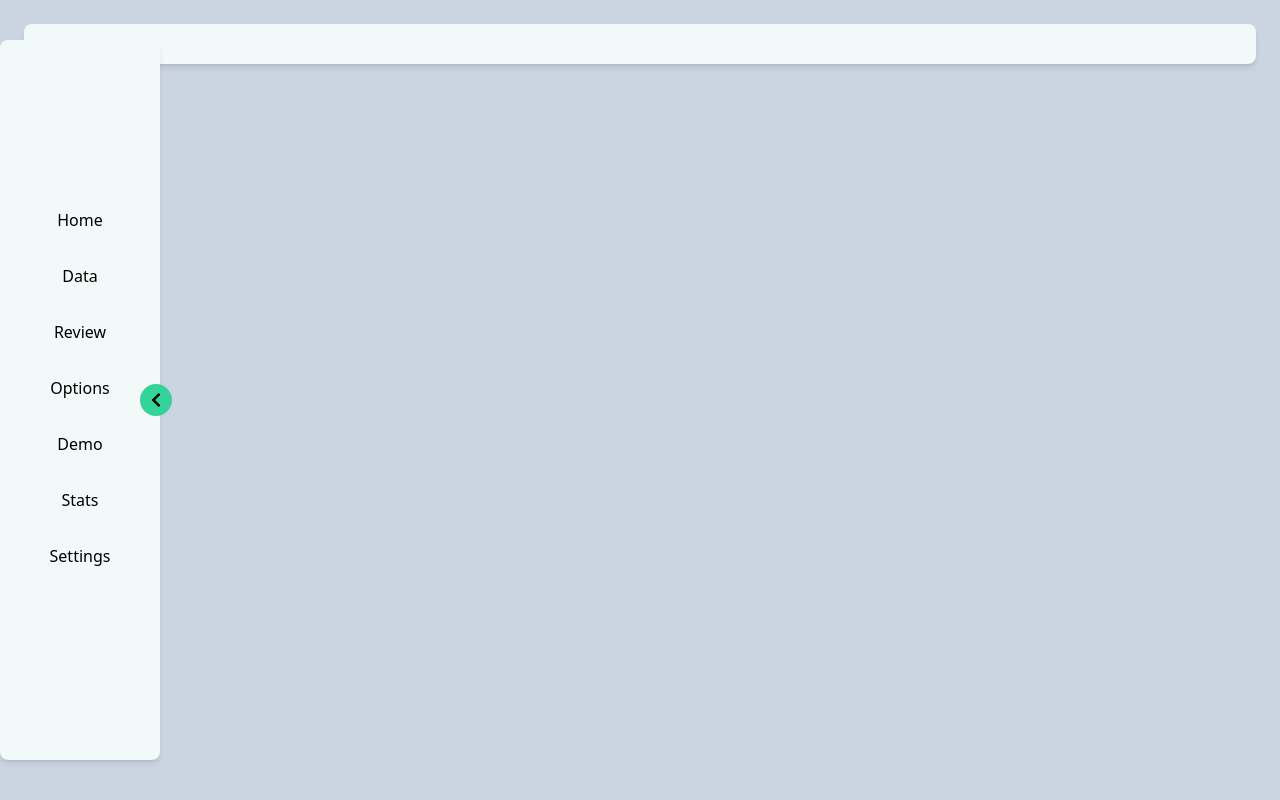
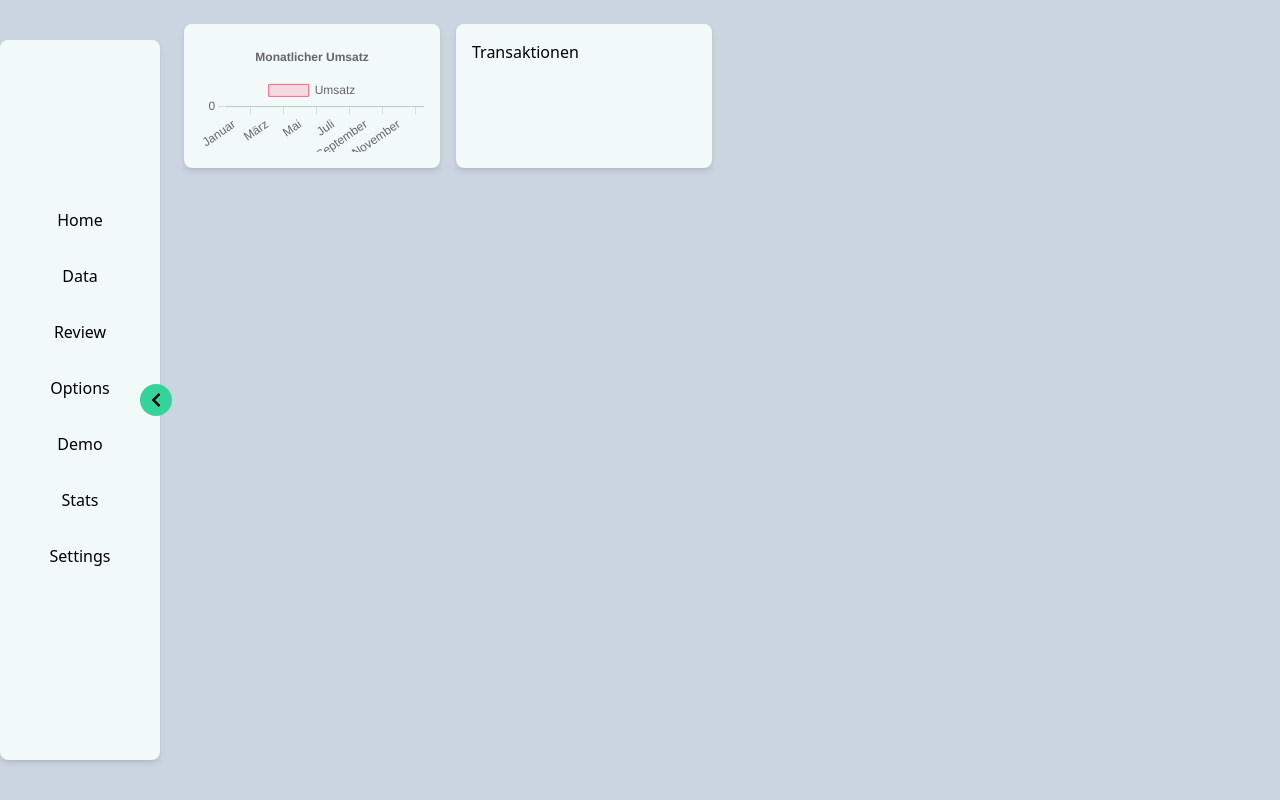
Before and after one commit to finalProject-FinScope/frontend-v2, a React (Vite) app: page / in a window 1280 px wide. Built offline with nearby package versions, Linux system fonts and the light colour scheme.

Commit message:
fixed position of cards, made chart appear on card(removed import from index.css), replaced card component, fixed app.jsx,

```diff
--- a/src/App.jsx
+++ b/src/App.jsx
@@ -1,19 +1,25 @@
-import React from "react";
+// App.jsx
+import React, { useState } from "react";
 import SideBar from "./components/SideBar";
-import Card from "./components/Card";
-// import ChartCard from "./components/ChartCard";
-
-const cards = [<Card key="1" />];
+import BaseCard from "./components/BaseCard";
+import ChartCard from "./components/ChartCard";
 
 const App = () => {
+  const [isOpen, setIsOpen] = useState(true); // State hier verwalten
+
   return (
     <div className="flex min-h-screen bg-slate-300">
-      <SideBar />
-
-      <div className="flex-1 p-6">
-        {/* Hauptinhalt hier */}
-        {cards}
-      </div>
+      <SideBar isOpen={isOpen} setIsOpen={setIsOpen} />
+      <main
+        className={`flex-1 p-6 transition-all duration-300 ${
+          isOpen ? "ml-40" : "ml-16"
+        }`}
+      >
+        <div className="grid grid-cols-1 md:grid-cols-2 lg:grid-cols-3 xl:grid-cols-4 gap-4">
+          <ChartCard />
+          <BaseCard>Transaktionen</BaseCard>
+        </div>
+      </main>
     </div>
   );
 };
--- /dev/null
+++ b/src/components/BaseCard.jsx
@@ -0,0 +1,12 @@
+// components/BaseCard.jsx (neue Basis-Komponente)
+import React from "react";
+
+const BaseCard = ({ children, className = "" }) => {
+  return (
+    <div className={`bg-whitegreen p-4 shadow-md rounded-lg ${className}`}>
+      {children}
+    </div>
+  );
+};
+
+export default BaseCard;
--- a/src/components/Card.jsx
+++ /dev/null
@@ -1,14 +0,0 @@
-// components/Card.jsx
-
-import React from "react";
-
-const Card = ({ title, content }) => {
-  return (
-    <div className="bg-whitegreen p-4 shadow-md rounded-lg">
-      <h3 className="text-lg font-semibold mb-2">{title}</h3>
-      <p>{content}</p>
-    </div>
-  );
-};
-
-export default Card;
--- a/src/components/ChartCard.jsx
+++ b/src/components/ChartCard.jsx
@@ -1,163 +1,99 @@
-/* chart.js Code  */
+import React from "react";
+import BaseCard from "./BaseCard";
+import { Bar } from "react-chartjs-2";
+import {
+  Chart as ChartJS,
+  CategoryScale,
+  LinearScale,
+  BarElement,
+  Title,
+  Tooltip,
+  Legend,
+} from "chart.js";
 
-// import "react";
-// import { Bar } from "react-chartjs-2";
-// import {
-//   Chart as ChartJS,
-//   CategoryScale,
-//   LinearScale,
-//   BarElement,
-//   Title,
-//   Tooltip,
-//   Legend,
-// } from "chart.js";
-// import "./index.css";
+// Register Chart.js components
+ChartJS.register(
+  CategoryScale,
+  LinearScale,
+  BarElement,
+  Title,
+  Tooltip,
+  Legend
+);
 
-// Registriere Chart.js-Komponenten
-// ChartJS.register(
-//   CategoryScale,
-//   LinearScale,
-//   BarElement,
-//   Title,
-//   Tooltip,
-//   Legend
-// );
+const ChartCard = () => {
+  // Data for the chart
+  const data = {
+    labels: [
+      "Januar",
+      "Februar",
+      "März",
+      "April",
+      "Mai",
+      "Juni",
+      "Juli",
+      "August",
+      "September",
+      "Oktober",
+      "November",
+      "Dezember",
+    ],
+    datasets: [
+      {
+        label: "Umsatz",
+        data: [12, 19, 3, 5, 2, 3, 7, 8, 9, 10, 11, 12], // Ensure the data array matches the labels array length
+        backgroundColor: [
+          "rgba(255, 99, 132, 0.2)",
+          "rgba(54, 162, 235, 0.2)",
+          "rgba(255, 206, 86, 0.2)",
+          "rgba(75, 192, 192, 0.2)",
+          "rgba(153, 102, 255, 0.2)",
+          "rgba(255, 159, 64, 0.2)",
+          "rgba(255, 99, 132, 0.2)",
+          "rgba(54, 162, 235, 0.2)",
+          "rgba(255, 206, 86, 0.2)",
+          "rgba(75, 192, 192, 0.2)",
+          "rgba(153, 102, 255, 0.2)",
+          "rgba(255, 159, 64, 0.2)",
+        ],
+        borderColor: [
+          "rgba(255, 99, 132, 1)",
+          "rgba(54, 162, 235, 1)",
+          "rgba(255, 206, 86, 1)",
+          "rgba(75, 192, 192, 1)",
+          "rgba(153, 102, 255, 1)",
+          "rgba(255, 159, 64, 1)",
+          "rgba(255, 99, 132, 1)",
+          "rgba(54, 162, 235, 1)",
+          "rgba(255, 206, 86, 1)",
+          "rgba(75, 192, 192, 1)",
+          "rgba(153, 102, 255, 1)",
+          "rgba(255, 159, 64, 1)",
+        ],
+        borderWidth: 1,
+      },
+    ],
+  };
 
-// const ChartCard = () => {
-// Daten für das Diagramm
-// const data = {
-//   labels: [
-//     "Januar",
-//     "Februar",
-//     "März",
-//     "April",
-//     "Mai",
-//     "Juni",
-//     "Juli",
-//     "August",
-//     "September",
-//     "Oktober",
-//     "November",
-//     "Dezember",
-//   ],
-//   datasets: [
-//     {
-//       label: "Umsatz",
-//       data: [12, 19, 3, 5, 2],
-//       backgroundColor: [
-//         "rgba(255, 99, 132, 0.2)",
-//         "rgba(54, 162, 235, 0.2)",
-//         "rgba(255, 206, 86, 0.2)",
-//         "rgba(75, 192, 192, 0.2)",
-//         "rgba(153, 102, 255, 0.2)",
-//       ],
-//       borderColor: [
-//         "rgba(255, 99, 132, 1)",
-//         "rgba(54, 162, 235, 1)",
-//         "rgba(255, 206, 86, 1)",
-//         "rgba(75, 192, 192, 1)",
-//         "rgba(153, 102, 255, 1)",
-//       ],
-//       borderWidth: 1,
-//     },
-//   ],
-// };
-
-// Optionen für das Diagramm
-//   const options = {
-//     responsive: true,
-//     plugins: {
-//       legend: {
-//         position: "top",
-//       },
-//       title: {
-//         display: true,
-//         text: "Monatlicher Umsatz",
-//       },
-//     },
-//   };
-
-//   return (
-//     <div className="flex justify-center items-center h-screen">
-//       <div className="w-full max-w-lg">
-//         <Bar data={data} options={options} />
-//       </div>
-//     </div>
-//   );
-// };
-
-// export default ChartCard;
-
-/* import React from 'react';
-import { Bar } from 'react-chartjs-2';
-import { Chart as ChartJS, CategoryScale, LinearScale, BarElement, Title, Tooltip, Legend } from 'chart.js';
-import './index.css';
- */
-// Register Chart.js components
-/* ChartJS.register(CategoryScale, LinearScale, BarElement, Title, Tooltip, Legend);
- */
-// const ChartCard = () => {
-// Data for the chart
-// const data = {
-//   labels: ['Januar', 'Februar', 'März', 'April', 'Mai', 'Juni', 'Juli', 'August', 'September', 'Oktober', 'November', 'Dezember'],
-//   datasets: [
-//     {
-//       label: 'Umsatz',
-// data: [12, 19, 3, 5, 2, 3, 7, 8, 9, 10, 11, 12], // Ensure the data array matches the labels array length
-//       backgroundColor: [
-//         'rgba(255, 99, 132, 0.2)',
-//         'rgba(54, 162, 235, 0.2)',
-//         'rgba(255, 206, 86, 0.2)',
-//         'rgba(75, 192, 192, 0.2)',
-//         'rgba(153, 102, 255, 0.2)',
-//         'rgba(255, 159, 64, 0.2)',
-//         'rgba(255, 99, 132, 0.2)',
-//         'rgba(54, 162, 235, 0.2)',
-//         'rgba(255, 206, 86, 0.2)',
-//         'rgba(75, 192, 192, 0.2)',
-//         'rgba(153, 102, 255, 0.2)',
-//         'rgba(255, 159, 64, 0.2)',
-//       ],
-//       borderColor: [
-//         'rgba(255, 99, 132, 1)',
-//         'rgba(54, 162, 235, 1)',
-//         'rgba(255, 206, 86, 1)',
-//         'rgba(75, 192, 192, 1)',
-//         'rgba(153, 102, 255, 1)',
-//         'rgba(255, 159, 64, 1)',
-//         'rgba(255, 99, 132, 1)',
-//         'rgba(54, 162, 235, 1)',
-//         'rgba(255, 206, 86, 1)',
-//         'rgba(75, 192, 192, 1)',
-//         'rgba(153, 102, 255, 1)',
-//         'rgba(255, 159, 64, 1)',
-//       ],
-//       borderWidth: 1,
-//     },
-//   ],
-// };
-
-// Options for the chart
-/*   const options = {
+  // Options for the chart
+  const options = {
     responsive: true,
     plugins: {
       legend: {
-        position: 'top',
+        position: "top",
       },
       title: {
         display: true,
-        text: 'Monatlicher Umsatz',
+        text: "Monatlicher Umsatz",
       },
     },
   };
 
   return (
-    <div className="flex justify-center items-center h-screen">
-      <div className="w-full max-w-lg">
-        <Bar data={data} options={options} />
-      </div>
-    </div>
+    <BaseCard className="w-full max-w-lg">
+      <Bar data={data} options={options} />
+    </BaseCard>
   );
 };
 
-export default ChartCard; */
+export default ChartCard;
--- a/src/components/SideBar.jsx
+++ b/src/components/SideBar.jsx
@@ -1,9 +1,9 @@
-import React, { useState } from "react";
+// Sidebar.jsx
+import React from "react";
 import { FaChevronLeft, FaChevronRight } from "react-icons/fa";
 
-const Sidebar = () => {
-  const [isOpen, setIsOpen] = useState(true);
-
+const Sidebar = ({ isOpen, setIsOpen }) => {
+  // Props hinzufügen
   const toggleSidebar = () => {
     setIsOpen(!isOpen);
   };
@@ -15,13 +15,10 @@ const Sidebar = () => {
       } bg-whitegreen text-white shadow-md rounded-lg transition-all duration-300`}
     >
       <button
-        className={`absolute top-1/2 transform -translate-y-1/2 ${
-          isOpen ? "right-[-12px]" : "right-[-12px]"
-        } text-white bg-emerald-400 p-2 rounded-full`}
+        className="absolute top-1/2 transform -translate-y-1/2 right-[-12px] text-white bg-emerald-400 p-2 rounded-full"
         onClick={toggleSidebar}
       >
-        {" "}
-        {isOpen ? <FaChevronLeft /> : <FaChevronRight />}{" "}
+        {isOpen ? <FaChevronLeft /> : <FaChevronRight />}
       </button>
       {isOpen && (
         <ul className="flex flex-col justify-center items-center space-y-4 mt-[100%]">
```
